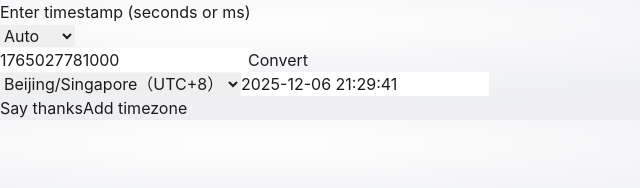
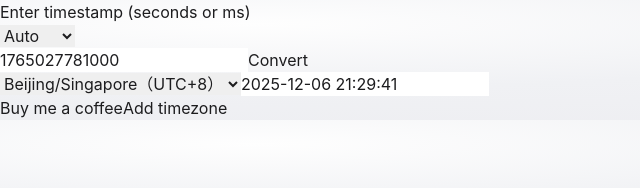
Before and after one commit to lywhlao2025/chrome_extension_timestamp, a React (Vite) app: page / in a window 1280 px wide. Shown: the top 188 px of the page, without its empty margins (0-640 px from the left). Built offline with nearby package versions, Linux system fonts and the light colour scheme.

Commit message:
feat:修改文案

```diff
--- a/src/i18n/strings.ts
+++ b/src/i18n/strings.ts
@@ -21,7 +21,7 @@ export function getStrings(isZh: boolean): Strings {
       placeholder: "如 1700000000 或 1700000000000",
       convert: "转换",
       addTz: "添加时区",
-      encourage: "鼓励一下",
+      encourage: "请我喝杯咖啡",
       deleteConfirm: "确定删除该时区吗？",
       errTimestampEmpty: "请输入时间戳",
       errTimestampNaN: "不是有效数字",
@@ -34,7 +34,7 @@ export function getStrings(isZh: boolean): Strings {
     placeholder: "e.g. 1700000000 or 1700000000000",
     convert: "Convert",
     addTz: "Add timezone",
-    encourage: "Say thanks",
+    encourage: "Buy me a coffee",
     deleteConfirm: "Remove this timezone?",
     errTimestampEmpty: "Please enter a timestamp",
     errTimestampNaN: "Not a valid number",
```
